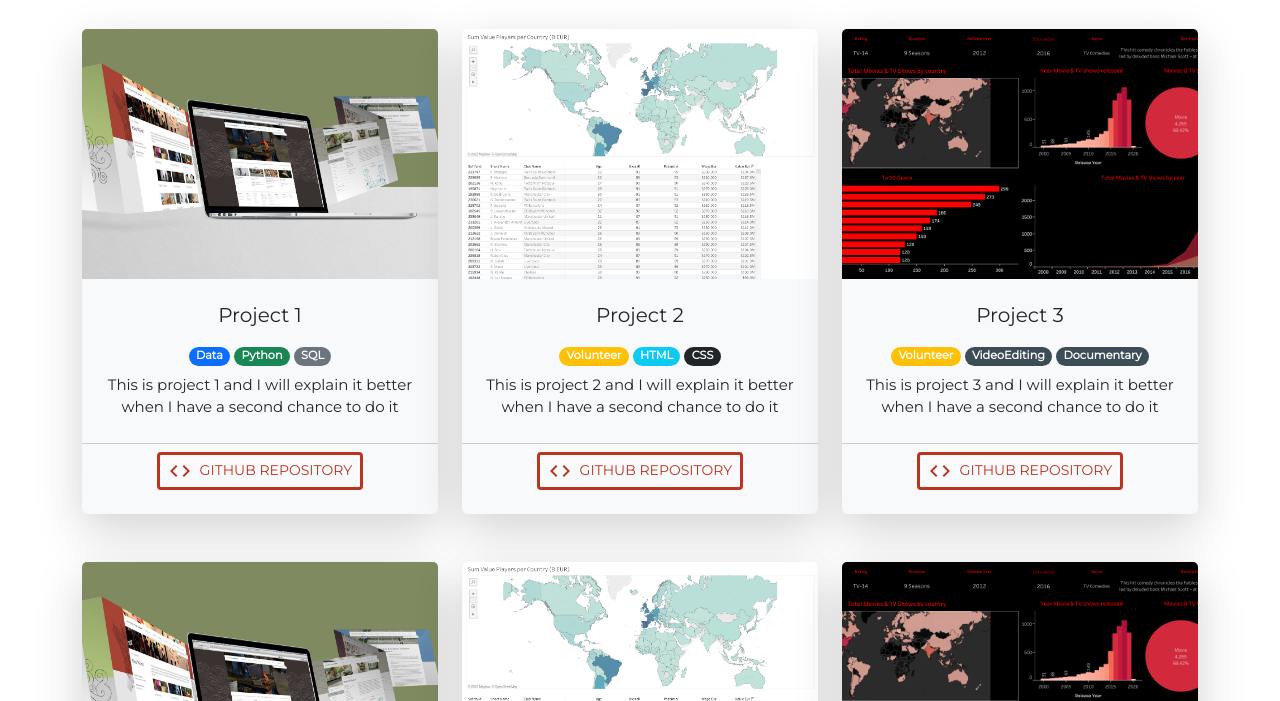
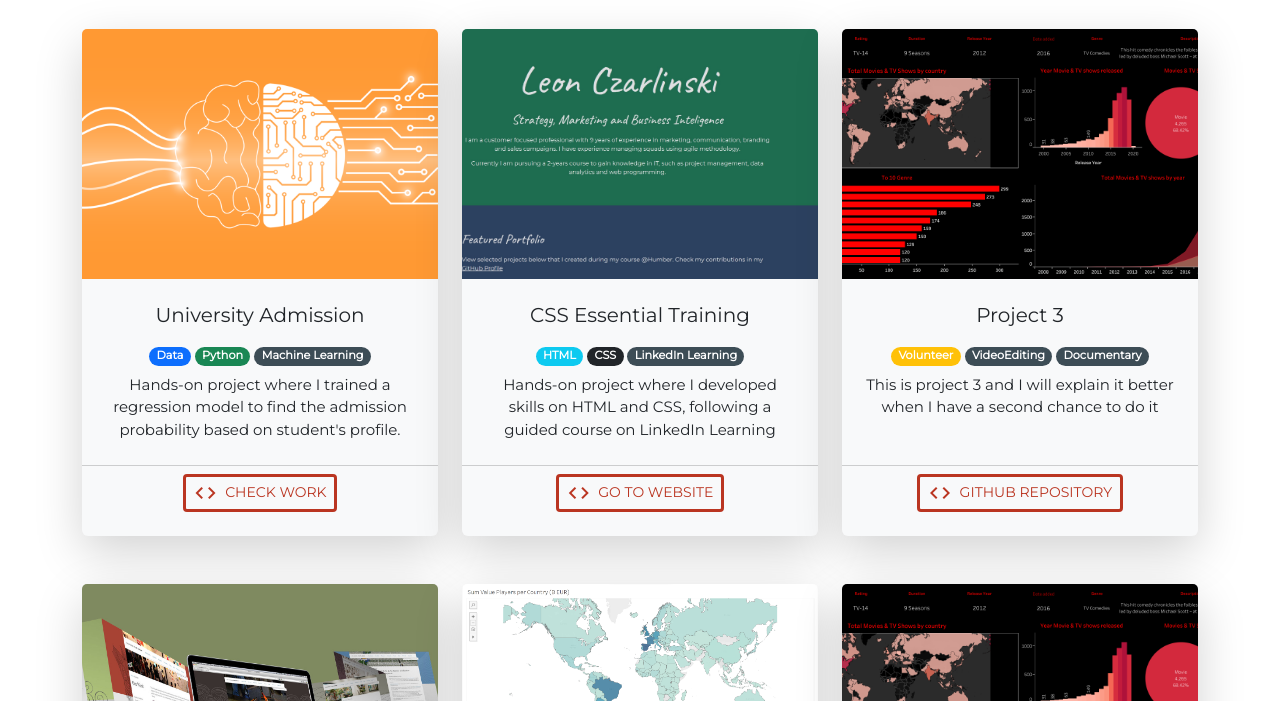
Before and after one commit to leon-czarlinski/leon-czarlinski.github.io, a plain HTML site: page index.html in a window 1280 px wide. Shown: the part 1079-1780 px from the top of the page. Drawn offline with nearby package versions, Linux system fonts and the light colour scheme; a script that the page names is missing.

Commit message:
included projects 1 and 2

```diff
--- a/index.html
+++ b/index.html
@@ -164,24 +164,23 @@
               <!-- Project 1 -->
               <div class="col-lg-4 mx-auto mb-5">
                 <div class="card h-100 shadow-lg border-0 bg-light">
-                  <img class="card-img-top" src="images/project1.jpg" alt="project 1">
+                  <img class="card-img-top" src="images/project-one-machine-learning.jpg" alt="Ilustrative image of a brain to relate machine learning with neural network">
                   <div class="card-body p-4">
-                    <h5 class="card-title mb-3">Project 1</h5>
+                    <h5 class="card-title mb-3">University Admission</h5>
                     <div class="mb-2">
                       <div class="badge bg-primary rounded-pill">Data</div>
                       <div class="badge bg-success rounded-pill">Python</div>
-                      <div class="badge bg-secondary rounded-pill">SQL</div>
+                      <div class="badgeothers badge bg-primary rounded-pill">Machine Learning</div>
                     </div>
                     <p class="card-text">
-                      This is project 1 and I will explain it better when I have a second chance to do it
+                      Hands-on project where I trained a regression model to find the admission probability based on student's profile.
                     </p>
                   </div>
                   <div class="card-footer bg-transparent mb-3">
                     <a class="btn btn-outline-primary btn-sm text-uppercase"
-                      href="https://github.com/leon-czarlinski/UniversityAdmission/blob/main/src/Graduate_Admission_Prediction.ipynb"
-                      target="_blank">
+                      href="https://leon-czarlinski.github.io/UniversityAdmission/">
                       <span class="material-icons-outlined me-1">code</span>
-                      github repository
+                      Check Work
                     </a>
                   </div>
                 </div>
@@ -190,24 +189,24 @@
               <!-- Project 2 -->
               <div class="col-lg-4 mx-auto mb-5">
                 <div class="card h-100 shadow-lg border-0 bg-light">
-                  <img class="card-img-top" src="images/project2.png" alt="project 1">
+                  <img class="card-img-top" src="images/project-two-css-essential.jpg" alt="project 1">
                   <div class="card-body p-4">
-                    <h5 class="card-title mb-3">Project 2</h5>
+                    <h5 class="card-title mb-3">CSS Essential Training</h5>
                     <div class="mb-2">
-                      <div class="badge bg-warning rounded-pill">Volunteer</div>
                       <div class="badge bg-info rounded-pill">HTML</div>
                       <div class="badge bg-dark rounded-pill">CSS</div>
+                      <div class="badgeothers badge bg-primary rounded-pill">LinkedIn Learning</div>
                     </div>
                     <p class="card-text">
-                      This is project 2 and I will explain it better when I have a second chance to do it
+                      Hands-on project where I developed skills on HTML and CSS, following a guided course on LinkedIn Learning
                     </p>
                   </div>
                   <div class="card-footer bg-transparent mb-3">
                     <a class="btn btn-outline-primary btn-sm text-uppercase"
-                      href="https://leon-czarlinski.github.io/CSSEssentialTraining"
+                      href="https://leon-czarlinski.github.io/CSSEssentialTraining/"
                       target="_blank">
                       <span class="material-icons-outlined me-1">code</span>
-                      github repository
+                      Go to website
                     </a>
                   </div>
                 </div>
@@ -244,7 +243,7 @@
               <!-- Project 4 -->
               <div class="col-lg-4 mx-auto mb-5">
                 <div class="card h-100 shadow-lg border-0 bg-light">
-                  <img class="card-img-top" src="images/project1.jpg" alt="project 1">
+                  <img class="card-img-top" src="images/project1_marcacao.jpg" alt="project 1">
                   <div class="card-body p-4">
                     <h5 class="card-title mb-3">Project 4</h5>
                     <div class="mb-2">
```
Also changed, not shown: images/project-one-machine-learning.jpg (added), images/project-two-css-essential.jpg (added), images/project1.jpg (deleted).
